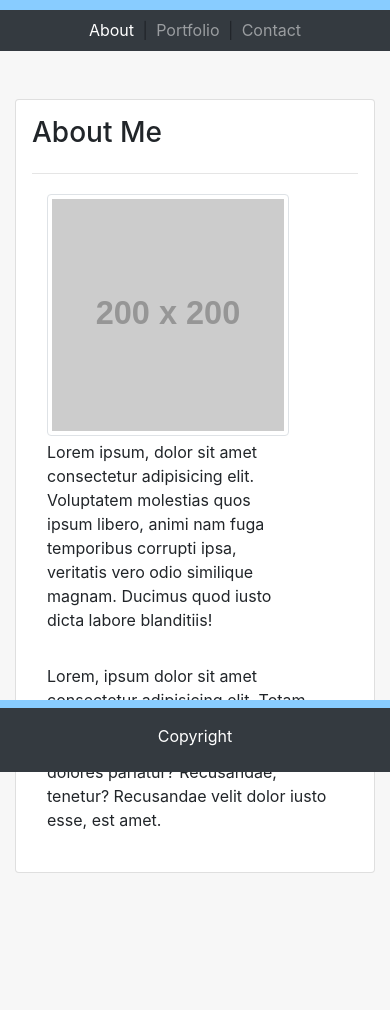
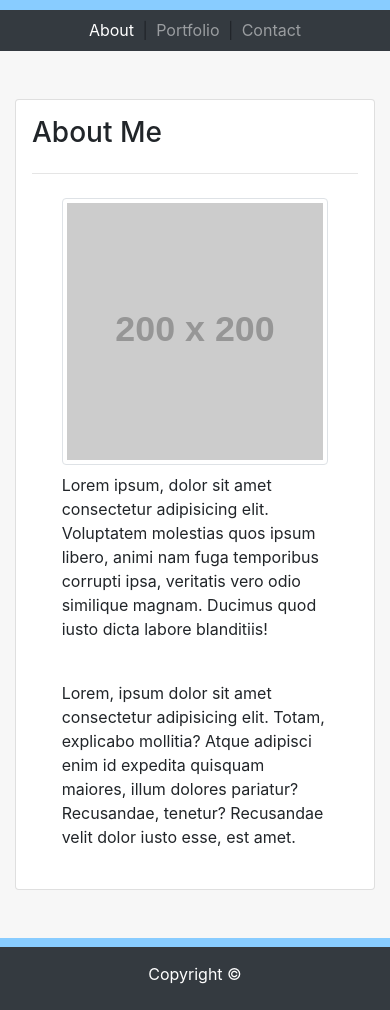
Before and after one commit to TroySargent/bootstrap-responsive-portfolio, a plain HTML site: page index.html in a window 390 px wide. Shown: the part 72-1082 px from the top of the page. Before the commit the page ends 993 px from the top, so only its background shows below. Drawn offline with nearby package versions, Linux system fonts and the light colour scheme; placeholder pictures from the web are drawn by us.

Commit message:
improved responsiveness of about section

```diff
--- a/index.html
+++ b/index.html
@@ -37,13 +37,13 @@
             <!--About me section-->
             <h3>About Me</h3>
             <hr>
-            <div class="row mx-auto my-1">
+            <div class="row my-2 justify-content-center justify-content-lg-start">
 
-                <picture class="col-10 col-md-4 col-lg-4">
+                <picture class="col-10 col-md-4 col-lg-4 ">
                     <img src="https://placehold.it/200x200" alt="" class="img-fluid img-thumbnail my-auto w-100">
                 </picture>
 
-                <div class="col-10 col-md-6 col-lg-6 my-1">
+                <div class="col-10 col-md-6 col-lg-6 my-2">
                     <p>
                         Lorem ipsum, dolor sit amet consectetur adipisicing elit. Voluptatem molestias quos ipsum libero,
                         animi nam fuga temporibus corrupti ipsa, veritatis vero odio similique magnam. Ducimus quod iusto
@@ -52,26 +52,23 @@
                 </div>
             </div>
 
-            <div class="row mx-auto my-2">
-                <div class="col-12">
+            <div class="row my-2 justify-content-center justify-content-lg-start">
+                <div class="col-10">
                     <p>
                         Lorem, ipsum dolor sit amet consectetur adipisicing elit. Totam, explicabo mollitia? Atque adipisci
                         enim id expedita quisquam maiores, illum dolores pariatur? Recusandae, tenetur? Recusandae velit
                         dolor iusto esse, est amet.
                     </p>
                 </div>
-
-
             </div>
         </div>
 
     </main>
 
     <footer>
-        <nav class="navbar navbar-dark bg-dark mt-5 pt-4 fixed-bottom justify-content-center">
+        <nav class="navbar navbar-dark bg-dark mt-5 pt-4 justify-content-center">
         <div class="rect"></div>
-            <p class="text-white">Copyright</p>
-
+            <p class="text-white">Copyright &copy</p>
         </nav>
     </footer>
 
```
